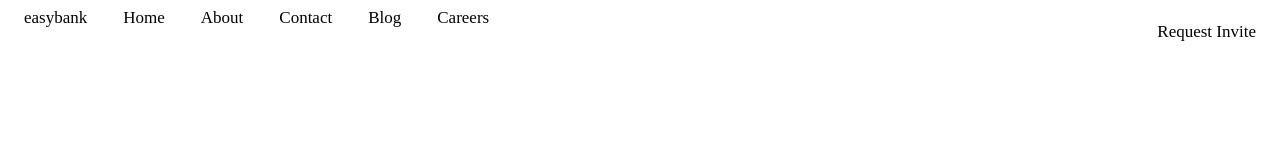
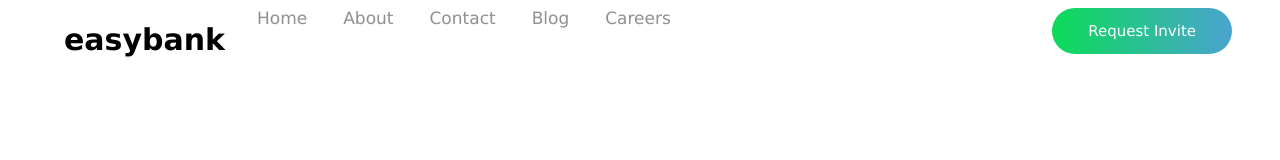
Before and after one commit to grammerjam/team-bytebffs, a plain HTML site: page code-ff/project2/index.html in a window 1280 px wide. Drawn offline with Linux system fonts and the light colour scheme.

Commit message:
font to styles and added gradient to req button

```diff
--- a/code-ff/project2/index.html
+++ b/code-ff/project2/index.html
@@ -6,13 +6,13 @@
     <meta name="viewport" content="width=device-width, initial-scale=1.0" />
     <head>
         <div class="topnav">
-            <a href="#logo">easybank</a>
-            <a href="#home">Home</a>
-            <a href="#about">About</a>
-            <a href="#contact">Contact</a>
-            <a href="#news">Blog</a>
-            <a href="#careers">Careers</a>
-            <a style="float: right;" href="#requestinvite">Request Invite</a>
+            <a class="logo" href="#logo">easybank</a>
+            <a href="#">Home</a>
+            <a href="#">About</a>
+            <a href="#">Contact</a>
+            <a href="#">Blog</a>
+            <a href="#">Careers</a>
+            <a style="float: right;" class="request" href="#">Request Invite</a>
         </div>
     </head>
   <body></body>
--- a/code-ff/project2/styles.css
+++ b/code-ff/project2/styles.css
@@ -1,14 +1,43 @@
 .topnav {
   background-color: #ffffff;
   overflow: hidden;
+  margin-left: 40px;
+  margin-right: 40px;
 }
 
 .topnav a {
-  color: #000000;
-  text-align: center;
+  color: #909090;
+  align-self: center;
   padding: 14px 16px;
   text-decoration: none;
   font-size: 17px;
+  font-family: Verdana, serif;
+}
+
+.topnav a.logo {
+  color: #000000;
+  float: left;
+  padding: 14px 16px;
+  text-decoration: none;
+  font-size: 30px;
+  font-weight: bold;
+  font-family: Verdana, serif;
+}
+
+.topnav a.request {
+  color: #ffffff;
+  text-align: center;
+  border-radius: 60px;
+  background-image: linear-gradient(
+    to right,
+    #0bdc58 0%,
+    #4aa3cf 100%,
+    #84fab0 500%
+  );
+  padding: 14px 36px;
+  font-size: 15px;
+  font-family: Verdana, serif;
+  float: right;
 }
 
 @media only screen and (max-width: 500px) {
```
